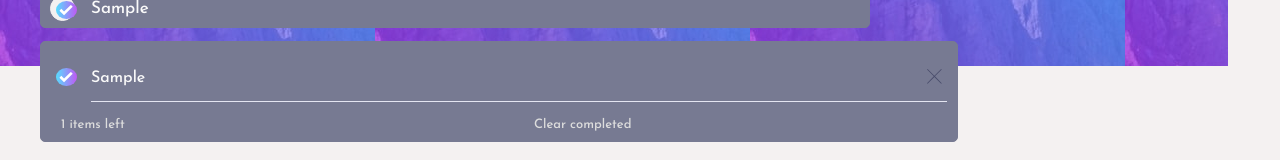
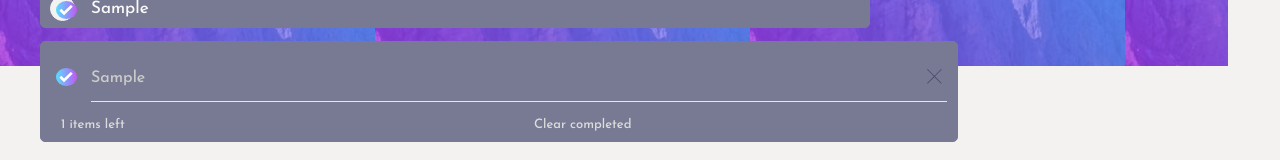
Before and after one commit to kass8mal8/Todo-App, a React (Create React App) app: page / in a window 1280 px wide. Both pictures are taken after typing "Sample" into the empty fields and a click on the button 62 px from the left and 128 px from the top of the page. Shown: the part 120-280 px from the top of the page. Built offline with nearby package versions, Linux system fonts and the light colour scheme.

Commit message:
2 files modified

```diff
--- a/src/components/Todo.js
+++ b/src/components/Todo.js
@@ -1,8 +1,16 @@
 import cross from "../images/icon-cross.svg"
 import check from "../images/icon-check.svg"
+import { useState } from "react"
 
 
 const Todo = ({todo,handleFilterTodo}) => {
+
+    const [isCompleted,setIsCompleted] = useState (false)
+
+    const completeStyles = {
+        textDecoration:isCompleted ? 'line-through' : 'none',
+        color:'#ccc'
+    }
 
     const todoStyles = {
         marginTop:'25px',
@@ -11,10 +19,19 @@ const Todo = ({todo,handleFilterTodo}) => {
         borderBottom :'1px solid hsl(236, 33%, 92%)'
     }
 
+    const handleCompleted = () => {
+        setIsCompleted(true)
+    }
+
     return (
         <div style={todoStyles} >
             <li><img src={check} alt = "check-icon" className="check-icon"/></li>
-            <li className="task">{todo.task} </li>
+            <li
+                className="task"
+                onClick={handleCompleted}
+                style = {completeStyles}>
+                {todo.task}
+            </li>
             <li><img
                 src={cross}
                 alt = "close-icon"
--- a/src/components/TodoList.js
+++ b/src/components/TodoList.js
@@ -6,7 +6,8 @@ import {useContext } from "react"
 const TodoList = ({todos,setTodos}) => {
 
     const handleFilterTodo = (id) => {
-        todos.filter(todo => todo.id !== id)
+        const new_todos = todos.filter(todo => todo.id !== id)
+        setTodos(new_todos)
     }
 
     const darkTheme = useContext(ThemeContext)
```
